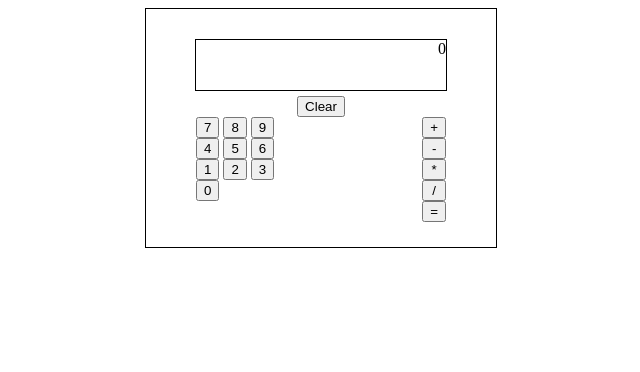
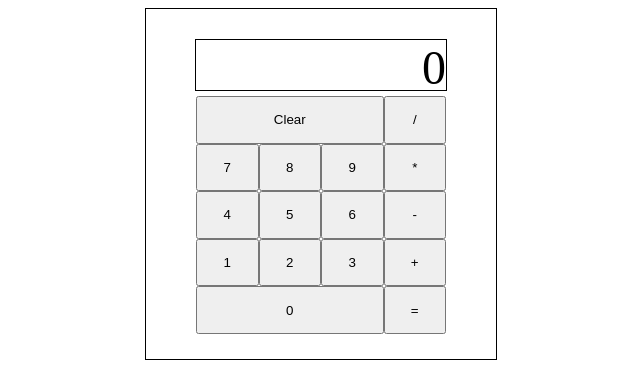
Before and after one commit to grantKinsley/calculator, a plain HTML site: page index.html in a window 1280 px wide. Shown: the whole page, without its empty margins (319-959 px from the left). Drawn offline with Linux system fonts and the light colour scheme.

Commit message:
basic styling with flex containers

```diff
--- a/index.html
+++ b/index.html
@@ -10,9 +10,11 @@
 <body>
     <div class="container">
         <div class="display"></div>
-        <button class="clear">Clear</button>
         <div class="button-container">
-            <div class="digit-container">
+            <div class="non-operator-container">
+                <div class="clear-row">
+                    <button class="clear">Clear</button>
+                </div>
                 <div class="digit-row">
                     <button class="digit" id="7">7</button>
                     <button class="digit" id="8">8</button>
@@ -33,10 +35,10 @@
                 </div>
             </div>
             <div class="operator-container">
+                <button class="operator" id="/">/</button>
+                <button class="operator" id="*">*</button>
+                <button class="operator" id="-">-</button>
                 <button class="operator" id="+">+</button>
-                <button class="operator" id="-">-</button>
-                <button class="operator" id="*">*</button>
-                <button class="operator" id="/">/</button>
                 <button class="equal" id="=">=</button>
             </div>
         </div>
--- a/style.css
+++ b/style.css
@@ -1,9 +1,9 @@
 .container {
     display: flex;
     flex-direction: column;
-    justify-content: center;
     align-items: center;
     width: 300px;
+    height: 300px;
     margin: auto;
     padding: 25px;
     border: 1px black solid;
@@ -15,32 +15,41 @@
     height: 50px;
     margin: 5px;
     text-align: right;
+    font-size: 48px;
 }
 
 .button-container {
     display: flex;
     width: 250px;
+    height: 250px;
 }
 
-.digit-container {
-    /* display: flex;
+.non-operator-container {
+    display: flex;
     flex-direction: column;
-    align-items: center;
-    flex-wrap: wrap;
-    width: 300px; */
+    align-items: stretch;
     flex: 3;
+}
+
+.digit-row,
+.clear-row {
+    display: flex;
+    flex: 1;
+}
+
+.digit,
+.clear {
+    flex: 1;
 }
 
 .operator-container {
     display: flex;
     flex-direction: column;
-    /* width: 450px;
-    height: 25px;
-    flex: 1; */
+    flex: 1;
 
 }
 
-.operator {
-    /* display: flex; */
-    /* flex: 1; */
+.operator,
+.equal {
+    flex: 1;
 }
```
